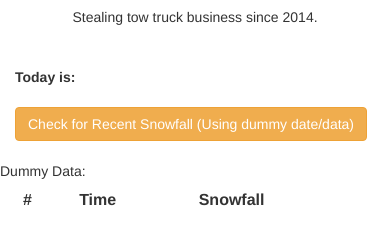
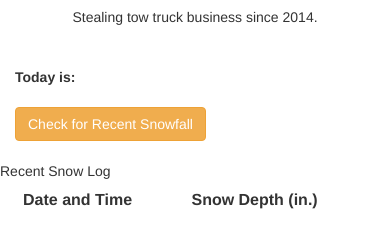
Before and after one commit to xpsunny/green, a plain HTML site: page www/index.html in a window 390 px wide. Shown: the part 63-310 px from the top of the page. Drawn offline with Linux system fonts and the light colour scheme; some packages are replaced by stand-ins of ours.

Commit message:
Wording stuff

```diff
--- a/www/index.html
+++ b/www/index.html
@@ -24,18 +24,17 @@
 	</div>
 	<br/>
 
-	<button onclick="app.checkSnow(); return false;" class="btn btn-warning">Check for Recent Snowfall (Using dummy date/data)</button>
+	<button onclick="app.checkSnow(); return false;" class="btn btn-warning">Check for Recent Snowfall</button>
 </div>
 
 <br/>
 
-Dummy Data:
+Recent Snow Log
 <div class="container">
 <table class="table striped-rows">
 	<thead>
-		<td><b>#</b></td>
-		<td><b>Time</b></td>
-		<td><b>Snowfall</b></td>
+		<td><b>Date and Time</b></td>
+		<td><b>Snow Depth (in.)</b></td>
 	<thead>
 	<tbody class="snow-list">
 
--- a/www/js/main.js
+++ b/www/js/main.js
@@ -57,7 +57,7 @@ var app = {
             $('.snow-list').empty();
             for (var i=0; i<l; i++) {
                 s = snows[i];
-                $('.snow-list').append('<tr> <td> '+ s.id+ "</td> <td>" +s.rdate +"</td> <td>" + s.snow_depth + '</td></tr>');
+                $('.snow-list').append("<tr> <td>" +s.rdate +"</td> <td>" + s.snow_depth + '</td></tr>');
             }
         });
     },
@@ -69,7 +69,7 @@ var app = {
         var dummyCurrTime = new Date("2014-01-01 01:10:10")
         for(var i = 0; i<snowdata.length;i++) {
             if(new Date(snowdata[i].rdate) < dummyCurrTime && snowdata[i].snow_depth>=2) {
-                alert("Move your car!! There was " + snowdata[i].snow_depth + "inches of snow!");
+                alert("Move your car! There was " + snowdata[i].snow_depth + " inches of snow overnight.");
                 break;
             }
 
--- a/www/js/storage/main2.js
+++ b/www/js/storage/main2.js
@@ -37,7 +37,7 @@ var app = {
             if (navigator.notification) {
                 navigator.notification.alert(message, null, title, 'OK');
             } else {
-                alert("Move your car!!! " + this.store.checkSnow());
+                alert("Move your car! " + this.store.checkSnow());
             }
          } else {
             if (navigator.notification) {
```
